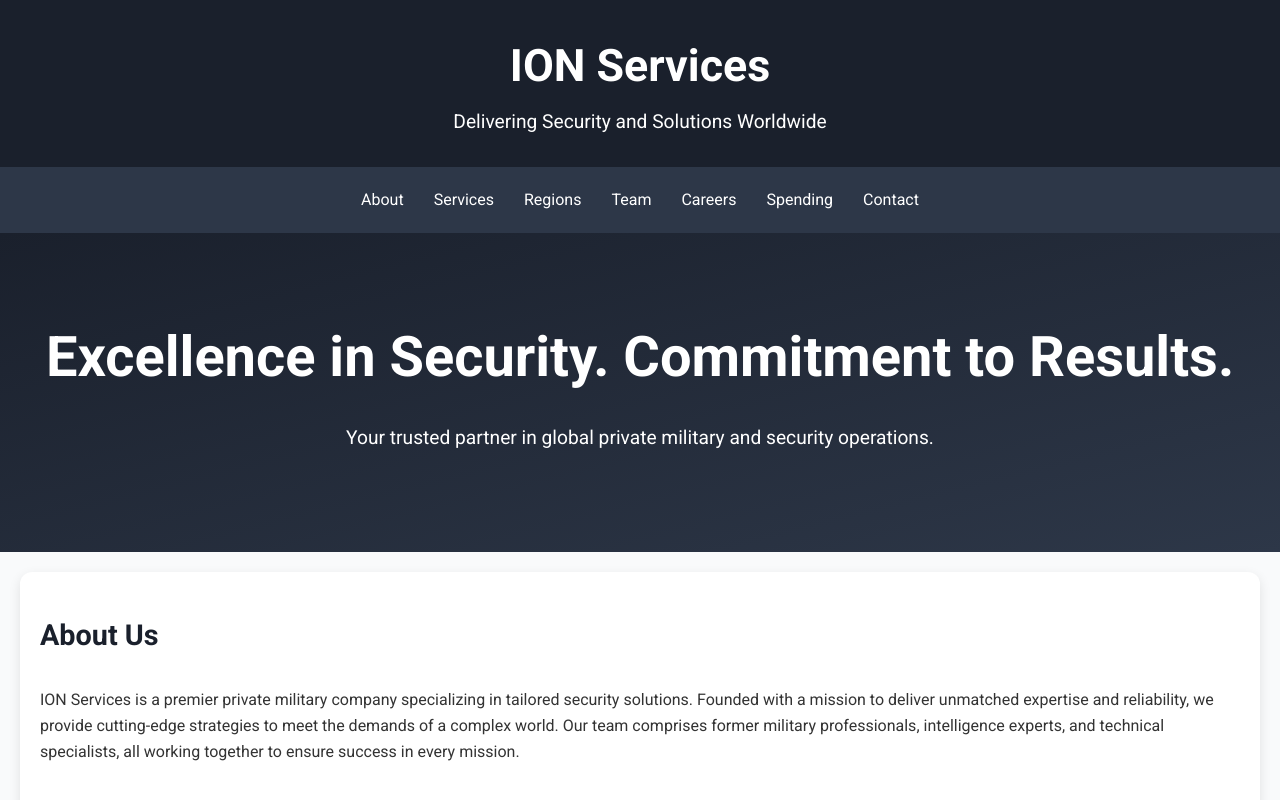
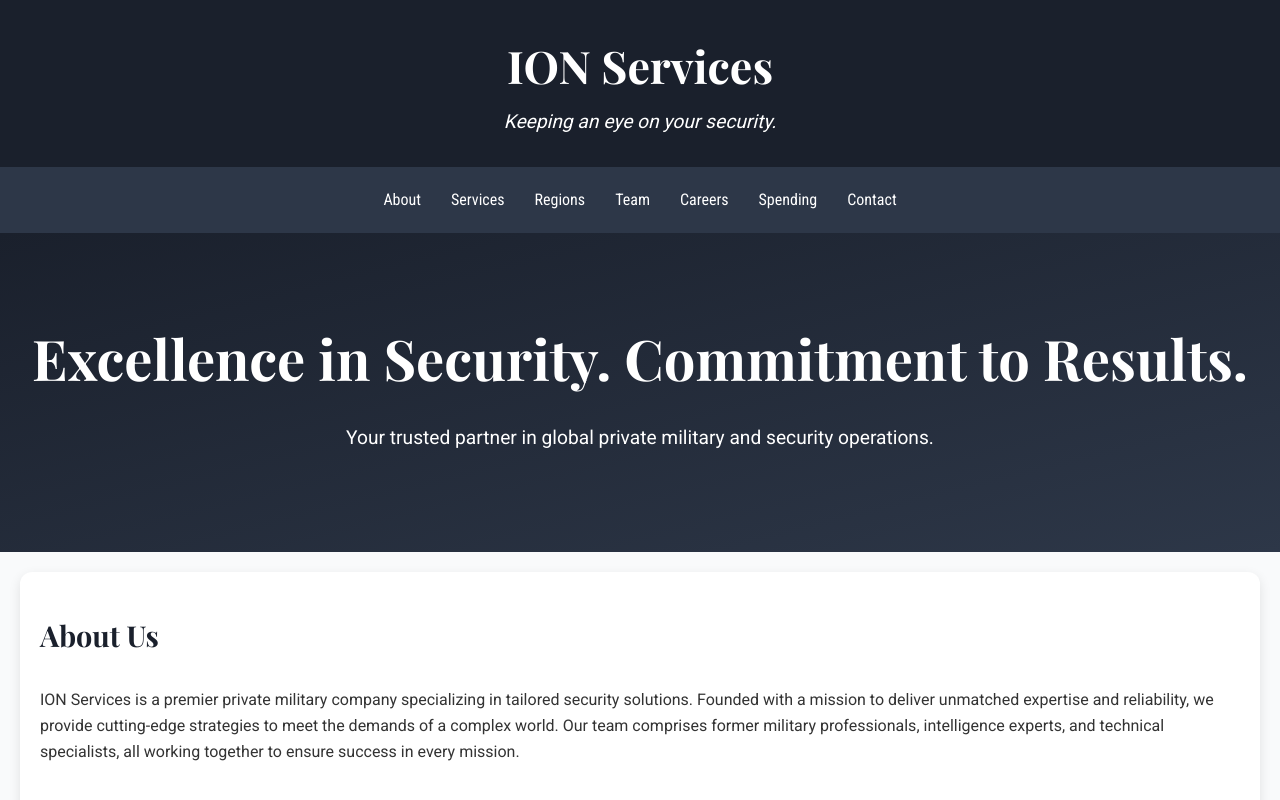
Before and after one commit to Trey1116/ION-Services, a plain HTML site: page Index.html in a window 1280 px wide. Shown: the top 800 px of the page. Drawn offline with nearby package versions, Linux system fonts and the light colour scheme.

Commit message:
Index.html

```diff
--- a/Index.html
+++ b/Index.html
@@ -23,10 +23,13 @@
         header h1 {
             margin: 0;
             font-size: 2.8em;
+            font-family: 'Playfair Display', serif;
         }
         header p {
             margin: 5px 0 0;
             font-size: 1.2em;
+            font-style: italic;
+            font-family: 'Roboto', sans-serif;
         }
         nav {
             display: flex;
@@ -43,6 +46,7 @@
             text-decoration: none;
             font-size: 1em;
             transition: background-color 0.3s;
+            font-family: 'Roboto Condensed', sans-serif;
         }
         nav a:hover {
             background-color: #4a5568;
@@ -57,9 +61,11 @@
         .hero h2 {
             font-size: 3.5em;
             margin: 0 0 20px;
+            font-family: 'Playfair Display', serif;
         }
         .hero p {
             font-size: 1.2em;
+            font-family: 'Roboto', sans-serif;
         }
         .section {
             padding: 40px 20px;
@@ -73,10 +79,12 @@
             margin-top: 0;
             color: #1a202c;
             font-size: 1.8em;
+            font-family: 'Playfair Display', serif;
         }
         .section ul {
             padding-left: 20px;
             list-style-type: disc;
+            font-family: 'Roboto', sans-serif;
         }
         .spending-graph img {
             max-width: 100%;
@@ -95,6 +103,7 @@
             background-color: #1a202c;
             color: white;
             font-size: 0.9em;
+            font-family: 'Roboto Condensed', sans-serif;
             margin-top: 40px;
         }
         @media (max-width: 768px) {
@@ -106,12 +115,12 @@
             }
         }
     </style>
-    <link href="https://fonts.googleapis.com/css2?family=Roboto:wght@400;700&display=swap" rel="stylesheet">
+    <link href="https://fonts.googleapis.com/css2?family=Roboto:wght@400;700&family=Playfair+Display:wght@400;700&family=Roboto+Condensed:wght@400;700&display=swap" rel="stylesheet">
 </head>
 <body>
     <header>
         <h1>ION Services</h1>
-        <p>Delivering Security and Solutions Worldwide</p>
+        <p>Keeping an eye on your security.</p>
     </header>
     <nav>
         <a href="#about">About</a>
@@ -172,7 +181,7 @@
         <p>For inquiries, please contact us at:</p>
         <p>Email: info@ionservices.com</p>
         <p>Phone: +1 (555) 123-4567</p>
-        <p>Headquarters: 123 Global Solutions Blvd, Altis City</p>
+        <p>Headquarters: 21 Aegis Road, Pyrgos, Altis</p>
     </div>
     <footer class="footer">
         <p>&copy; 2025 ION Services. All Rights Reserved.</p>
```
